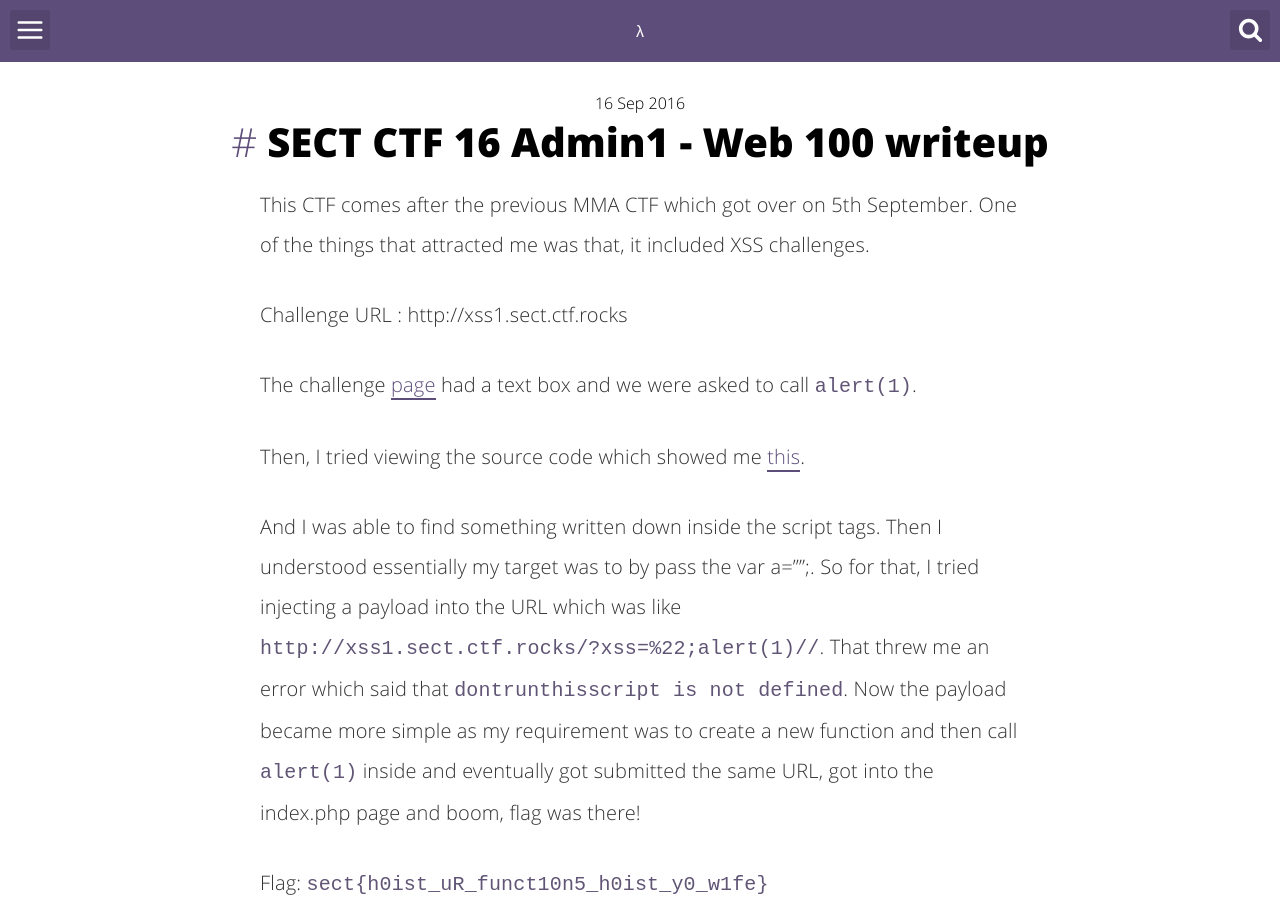
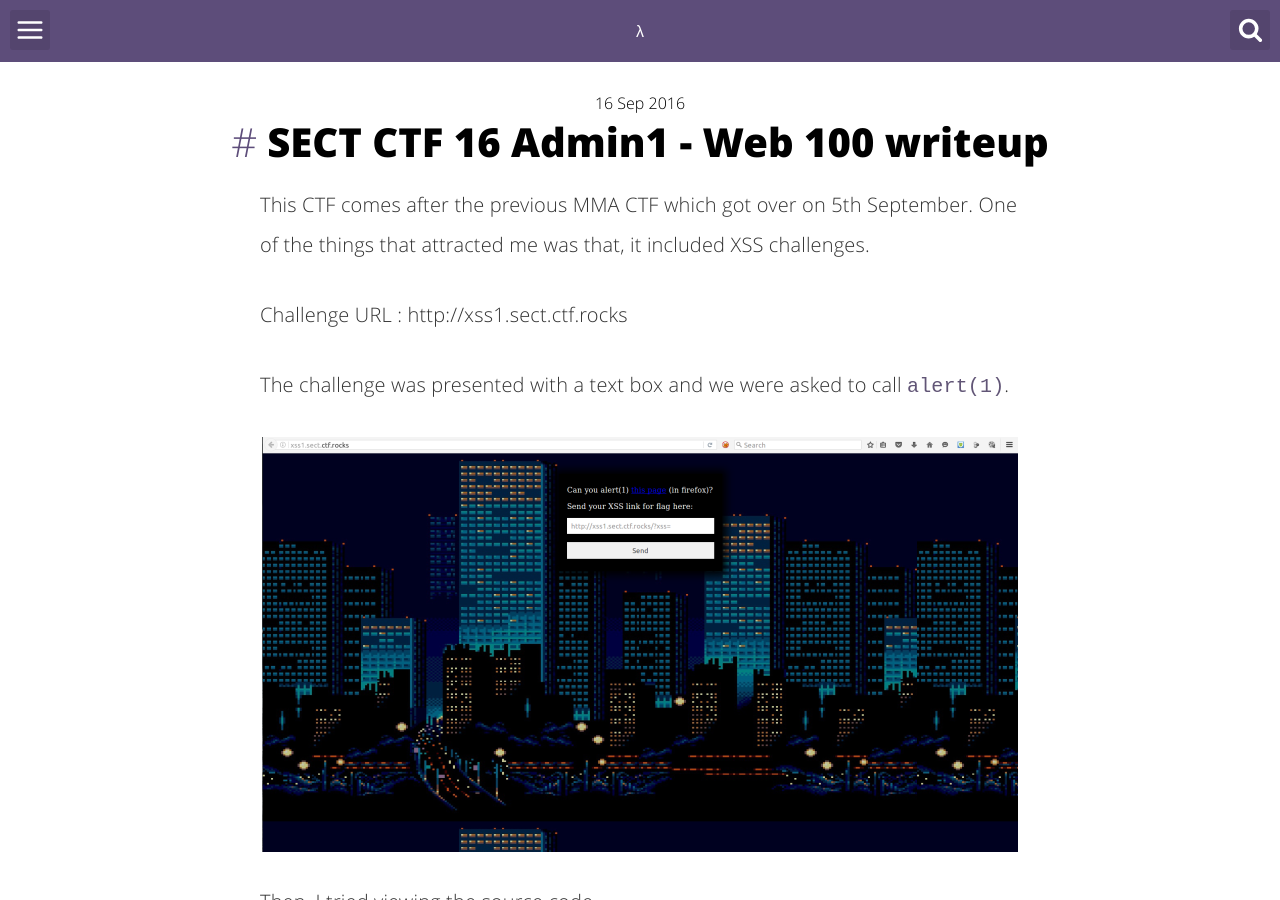
Before and after one commit to g0kkk/blog, a Jekyll site: the page built from _posts/2016-09-19-Admin1_Web100_XSS_SECT_CTF.md, in a window 1280 px wide and 900 px high. Built offline with Jekyll 4.4.1, drawn with Linux system fonts in a browser that asks for light colours; some of the changed text lies outside the part shown.

Commit message:
Photo fix

```diff
--- a/_posts/2016-09-19-Admin1_Web100_XSS_SECT_CTF.md
+++ b/_posts/2016-09-19-Admin1_Web100_XSS_SECT_CTF.md
@@ -14,9 +14,18 @@ This CTF comes after the previous MMA CTF which got over on 5th September. One o
 
 Challenge URL : http://xss1.sect.ctf.rocks
 
-The challenge <a href="https://gokulkrishna01.files.wordpress.com/2016/09/homescreen.png?w=756">page</a> had a text box and we were asked to call `alert(1)`.
+The challenge was presented with a text box and we were asked to call `alert(1)`.
 
-Then, I tried viewing the source code which showed me <a href="https://gokulkrishna01.files.wordpress.com/2016/09/source-code.png?w=756">this</a>.
+<figure class="foto-legenda">
+	<img src="{{ "/assets/img/ctfwriteup/SECT/homescreen.png"}}" alt="">
+</figure>
+
+Then, I tried viewing the source code
+
+<figure class="foto-legenda">
+	<img src="{{ "/assets/img/ctfwriteup/SECT/source-code.png"}}" alt="">
+</figure>
+
 
 And I was able to find something written down inside the script tags. Then I understood essentially my target was to by pass the var a=””;. So for that, I tried injecting a payload into the URL which was like `http://xss1.sect.ctf.rocks/?xss=%22;alert(1)//`. That threw me an error which said that `dontrunthisscript is not defined`. Now the payload became more simple as my requirement was to create a new function and then call `alert(1)` inside and eventually got submitted the same URL, got into the index.php page and boom, flag was there!
 
```
Also changed, not shown: _posts/2016-09-19-AssertFunction_CSAW16_Web125.md (+1 -3 lines), assets/img/ctfwriteup/SECT/homescreen.png (added), assets/img/ctfwriteup/SECT/source-code.png (added), assets/img/sharding-gerenciamento-usuarios/ajudando-carregar.jpg (deleted), assets/img/sharding-gerenciamento-usuarios/carrega-sozinho.jpg (deleted), assets/img/sharding-gerenciamento-usuarios/daca-animada.gif (deleted), assets/img/sharding-gerenciamento-usuarios/happy-scooby.gif (deleted), 4 other files.
